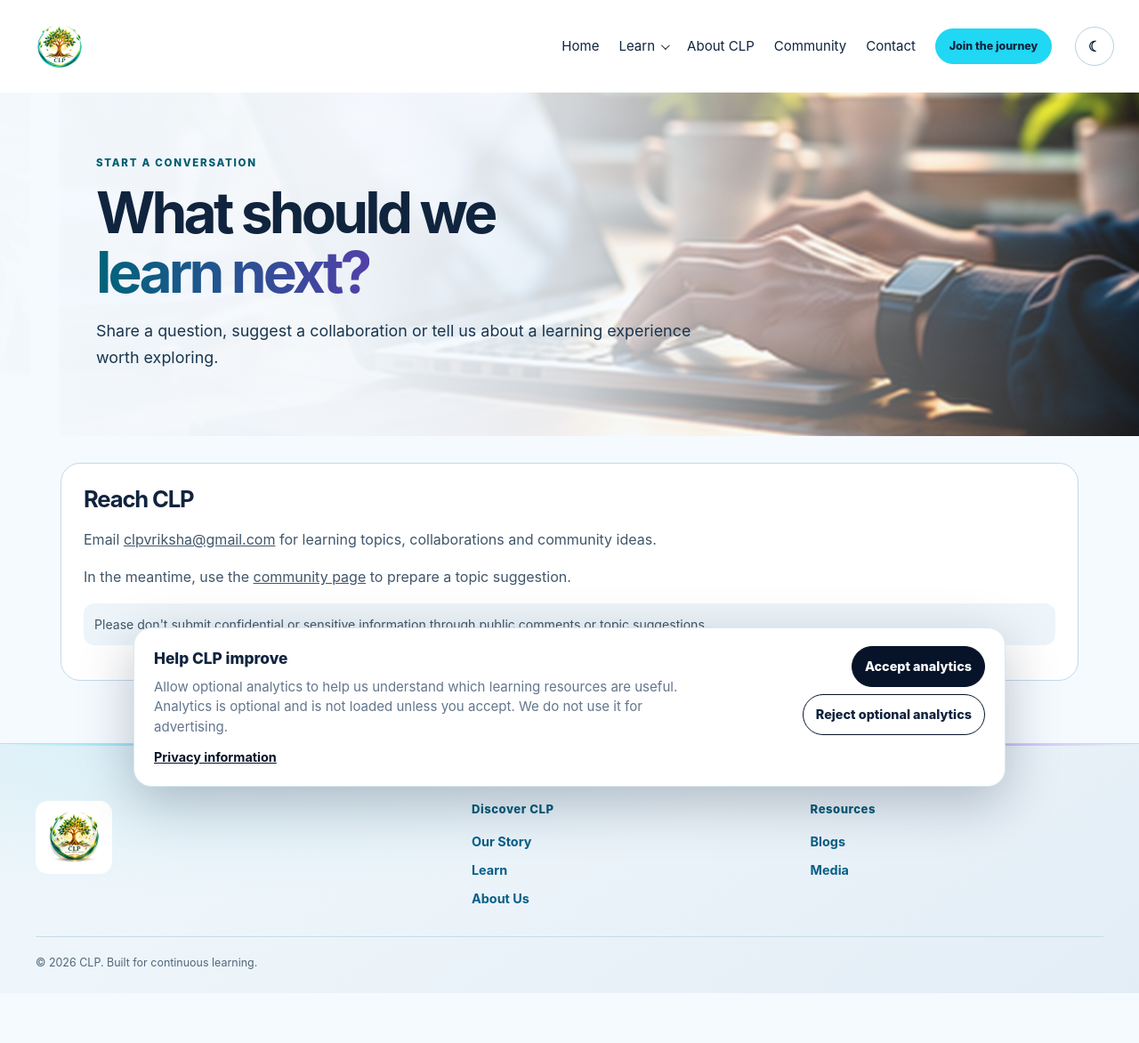
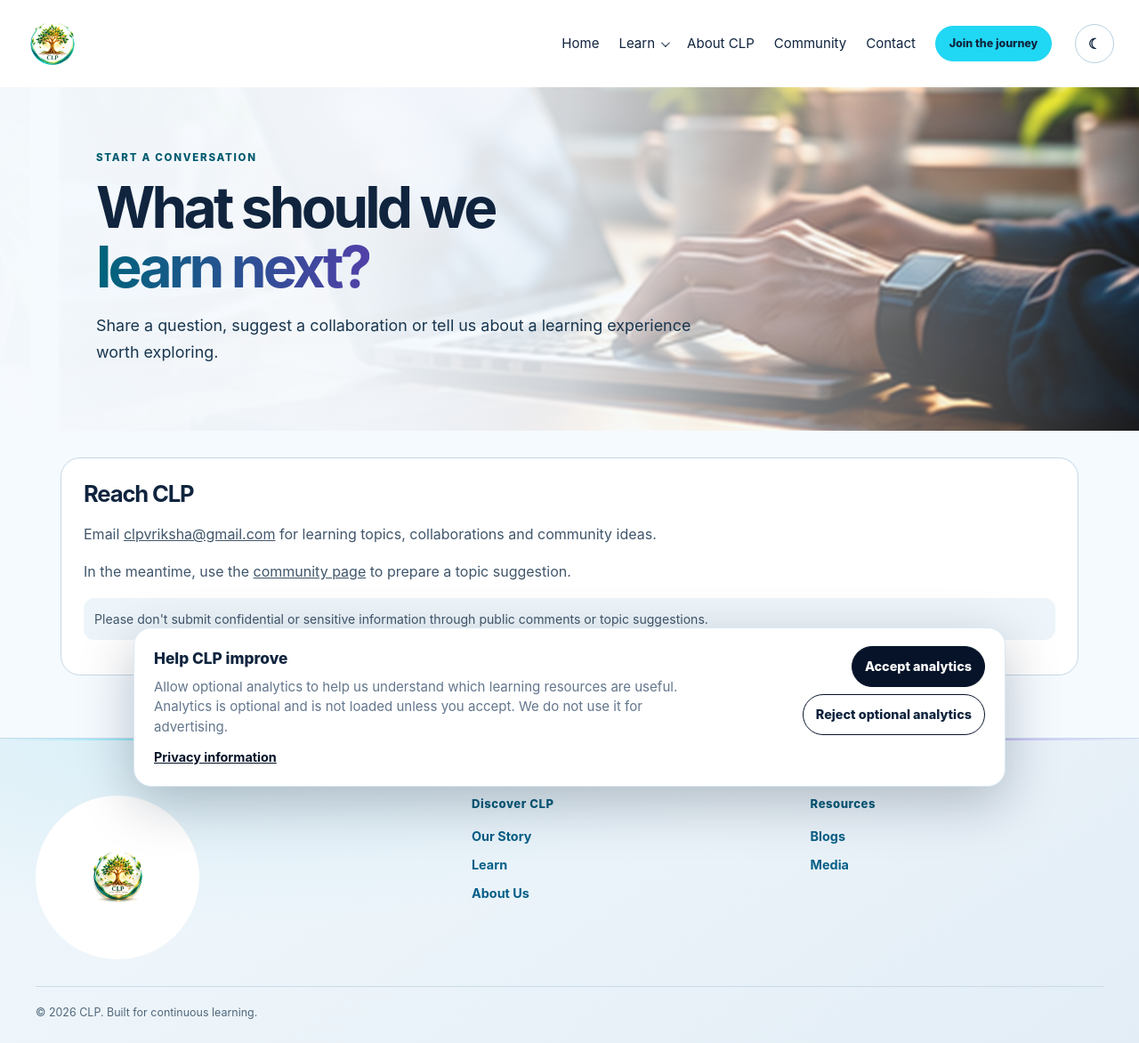
Before and after one commit to sanjeevkshu/clp, a Jekyll site: the page built from contact.md, in a window 1280 px wide. Shown: the whole page at 89% size. Built offline with Jekyll 4.4.1, drawn with Linux system fonts in a browser that asks for light colours; before the commit the page ends 1116 px from its top, so only the background shows below that.

Commit message:
Tighten CLP logo white discs to circular minimal padding

```diff
--- a/assets/css/styles.css
+++ b/assets/css/styles.css
@@ -1496,54 +1496,79 @@ html[data-theme="dark"] .learn-resource-copy>p:not(.card-kicker){color:#c0d1e2}
 @media(max-width:700px){.site-footer .footer-brand img{width:156px}}
 
 
-/* Approved CLP logo lockups need a neutral white canvas in both color themes. */
+/* Approved CLP logo lockups use a tight circular white disc in both themes. */
 .site-header .brand{
   display:inline-flex;
   align-items:center;
   justify-content:center;
-  flex:0 0 auto;
-  padding:5px 10px;
-  border-radius:12px;
+  flex:0 0 62px;
+  width:62px;
+  height:62px;
+  box-sizing:border-box;
+  padding:2px;
+  overflow:hidden;
+  border:0;
+  border-radius:50%;
   background:#fff;
 }
 .site-header .brand img{
   display:block;
-  width:58px;
-  height:58px;
+  width:100%;
+  height:100%;
   max-height:none;
   object-fit:contain;
   filter:none;
 }
 body:has(.home-hero) .site-header .brand{
-  padding:5px 10px;
+  width:62px;
+  height:62px;
+  padding:2px;
+  border-radius:50%;
   background:#fff;
-  border-radius:12px;
 }
 body:has(.home-hero) .site-header .brand img{
-  width:58px;
-  height:58px;
+  width:100%;
+  height:100%;
   max-height:none;
   object-fit:contain;
 }
 .site-footer .footer-brand{
-  width:fit-content;
+  display:inline-flex;
+  align-items:center;
+  justify-content:center;
+  width:184px;
+  height:184px;
   max-width:100%;
-  padding:12px 14px;
-  border-radius:14px;
+  box-sizing:border-box;
+  padding:2px;
+  overflow:hidden;
+  border:0;
+  border-radius:50%;
   background:#fff;
 }
 .site-footer .footer-brand img{
   display:block;
-  width:180px;
-  height:auto;
+  width:100%;
+  height:100%;
   max-width:100%;
   object-fit:contain;
   filter:none;
 }
 @media(max-width:700px){
-  .site-header .brand{padding:4px 8px}
-  .site-header .brand img,
-  body:has(.home-hero) .site-header .brand img{width:48px;height:48px}
-  .site-footer .footer-brand{padding:10px 12px}
-  .site-footer .footer-brand img{width:156px}
-}
+  .site-header .brand{
+    flex-basis:50px;
+    width:50px;
+    height:50px;
+    padding:2px;
+  }
+  body:has(.home-hero) .site-header .brand{
+    width:50px;
+    height:50px;
+    padding:2px;
+  }
+  .site-footer .footer-brand{
+    width:160px;
+    height:160px;
+    padding:2px;
+  }
+}
```
